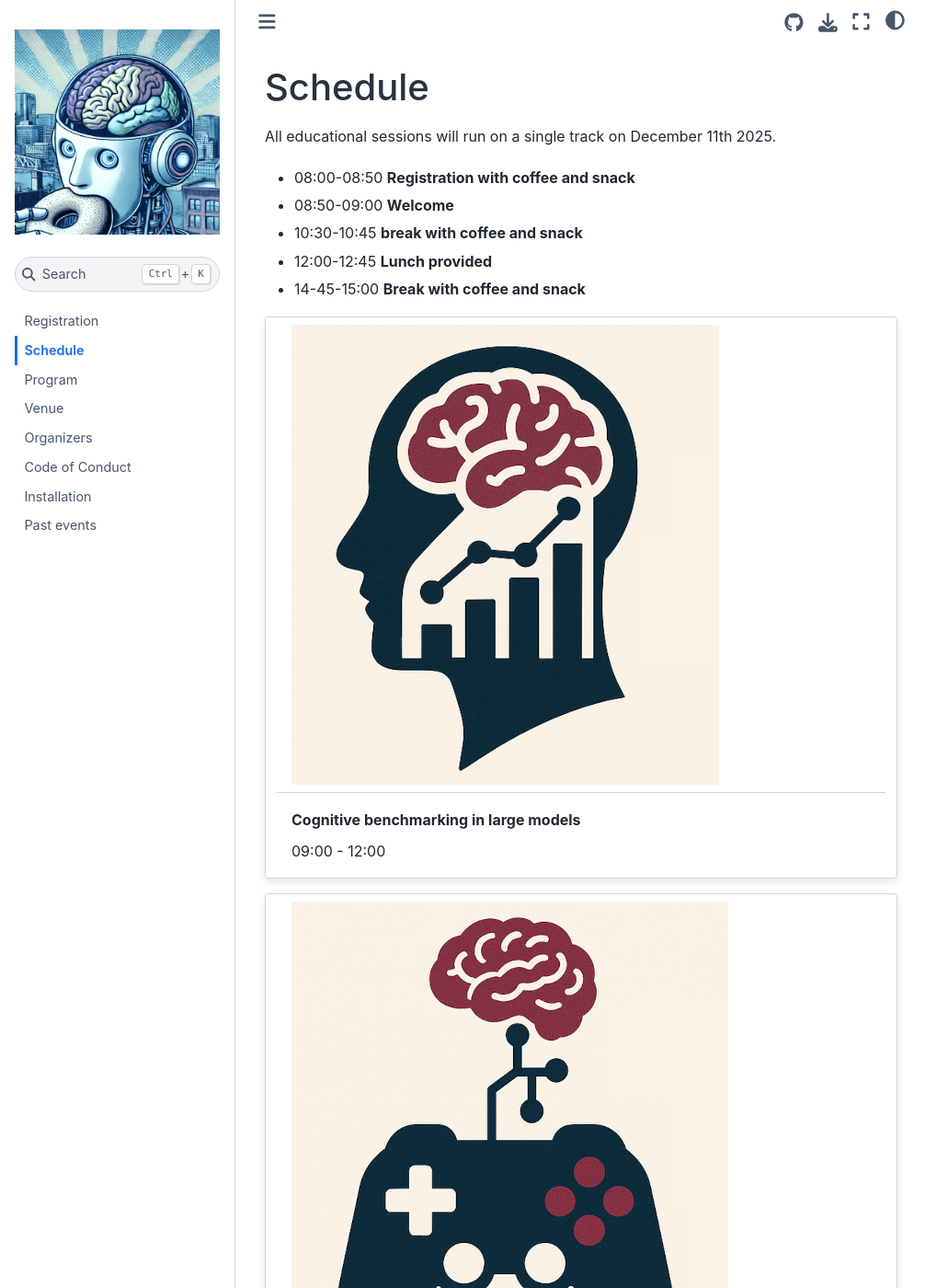
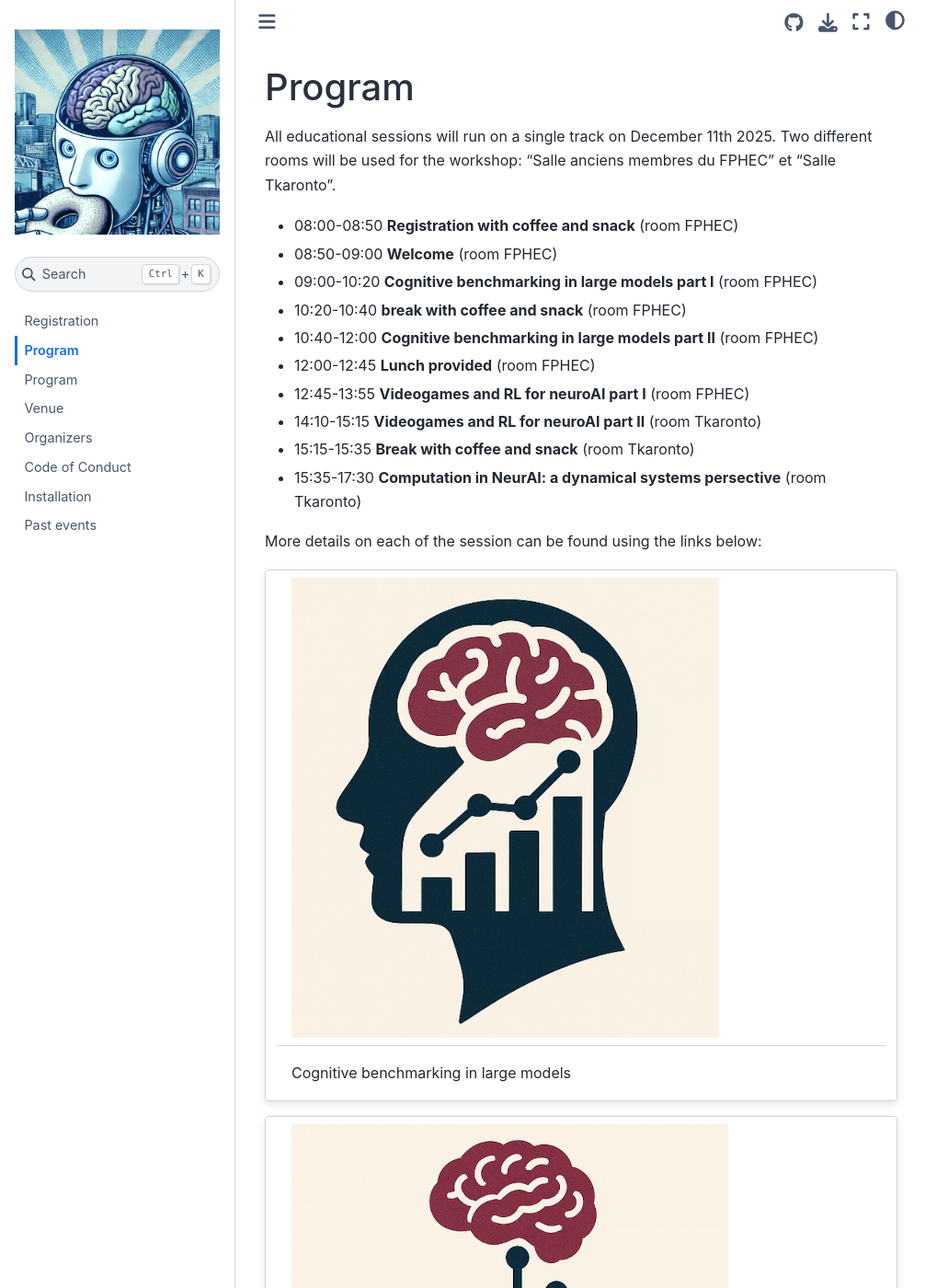
Before and after one commit to main-educational/main-educational.github.io, a Jupyter Book: the page built from content/schedule.md, in a window 1280 px wide and 1400 px high. Shown: the whole window at 92% size, without its empty margins (0-1031 px from the left). Built offline with Jupyter Book 1.0.4 settings and Sphinx 7.4.7 and the Sphinx Book theme 1.1.4, drawn with Linux system fonts in a browser that asks for light colours; some of the changed text lies outside the part shown.

Commit message:
Final schedule.

````diff
--- a/content/schedule.md
+++ b/content/schedule.md
@@ -1,29 +1,36 @@
-# Schedule
+# Program
 
-All educational sessions will run on a single track on December 11th 2025.
+All educational sessions will run on a single track on December 11th 2025. Two different rooms will be used for the workshop: "Salle anciens membres du FPHEC" et "Salle Tkaronto".
 
- * 08:00-08:50 **Registration with coffee and snack**
- * 08:50-09:00 **Welcome**
- * 10:30-10:45 **break with coffee and snack**
- * 12:00-12:45 **Lunch provided**
- * 14-45-15:00 **Break with coffee and snack**
+ * 08:00-08:50 **Registration with coffee and snack** (room FPHEC)
+ * 08:50-09:00 **Welcome** (room FPHEC)
+ * 09:00-10:20 **Cognitive benchmarking in large models part I** (room FPHEC)
+ * 10:20-10:40 **break with coffee and snack** (room FPHEC)
+ * 10:40-12:00 **Cognitive benchmarking in large models part II** (room FPHEC)
+ * 12:00-12:45 **Lunch provided** (room FPHEC)
+ * 12:45-13:55 **Videogames and RL for neuroAI part I** (room FPHEC)
+ * 14:10-15:15 **Videogames and RL for neuroAI part II** (room Tkaronto)
+ * 15:15-15:35 **Break with coffee and snack** (room Tkaronto)
+ * 15:35-17:30 **Computation in NeurAI: a dynamical systems persective** (room Tkaronto)
+
+More details on each of the session can be found using the links below:
 
 ::::{grid}
 
-```{card} Cognitive benchmarking in large models
+```{card}
 :header: ![cognitive benchmarking](images/logo_cognitive_benchmarks.png)
 :url: cognitive_benchmark_ai
-09:00 - 12:00
+Cognitive benchmarking in large models
 ```
 
-```{card} Videogame and reinforcement learning for neuroAI
+```{card}
 :header: ![videogame and RL](images/logo_videogame_ai.png)
 :url: neuroai_videogames
-12:45  - 14:45
+Videogame and reinforcement learning for neuroAI
 ```
 
-```{card} Computation in neuroscience & AI: a dynamical systems perspective
+```{card}
 :header: ![neuroAI dynamical systems](images/logo_neuroai_dynamical_systems.png)
 :url: neuroai_dynamical_systems
-15:00 - 17:00
+Computation in neuroscience & AI: a dynamical systems perspective
 ```
--- a/myst.yml
+++ b/myst.yml
@@ -11,7 +11,7 @@ project:
   toc:
     # Auto-generated by `myst init --write-toc`
     - file: content/intro.md
-    - file: content/schedule.md
+    - file: content/program.md
       children:
           - file: content/cognitive_benchmark_ai.md
           - file: content/neuroai_videogames.md
````
